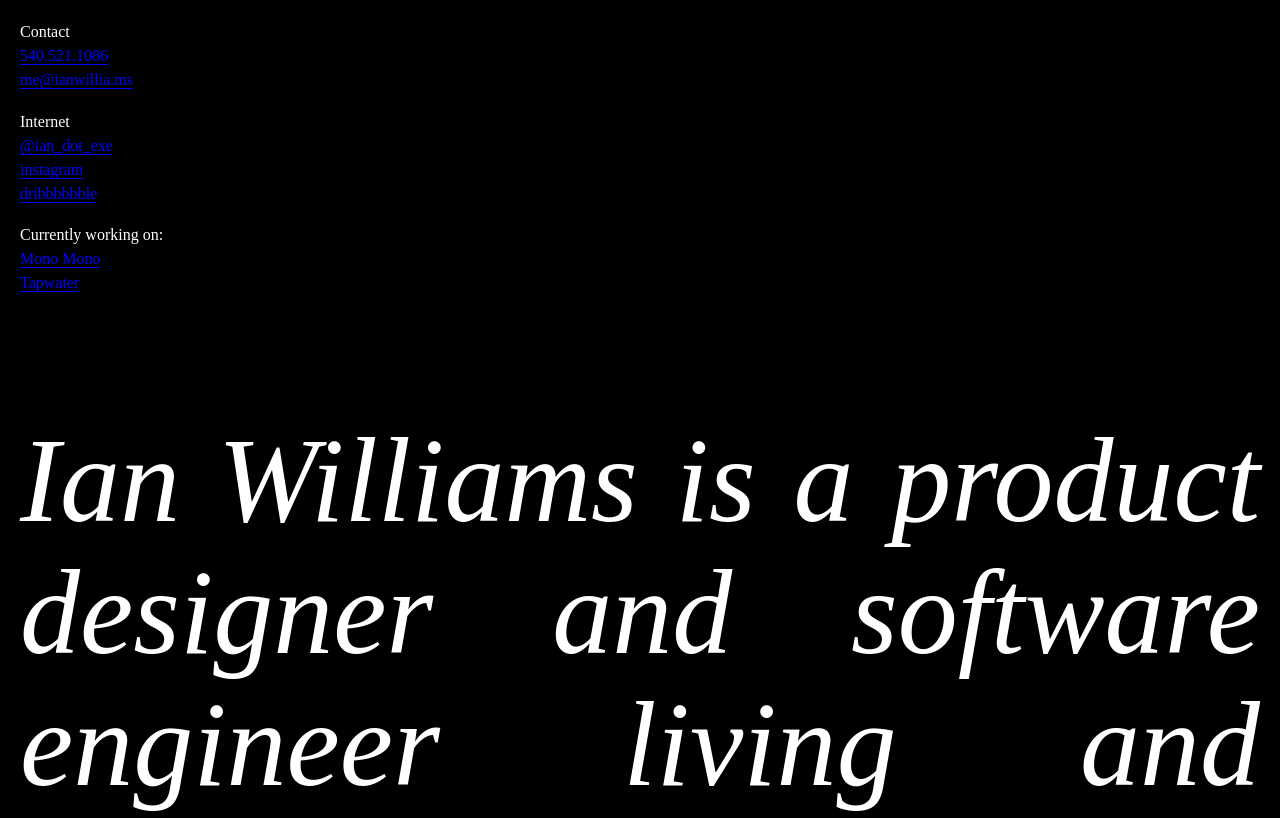
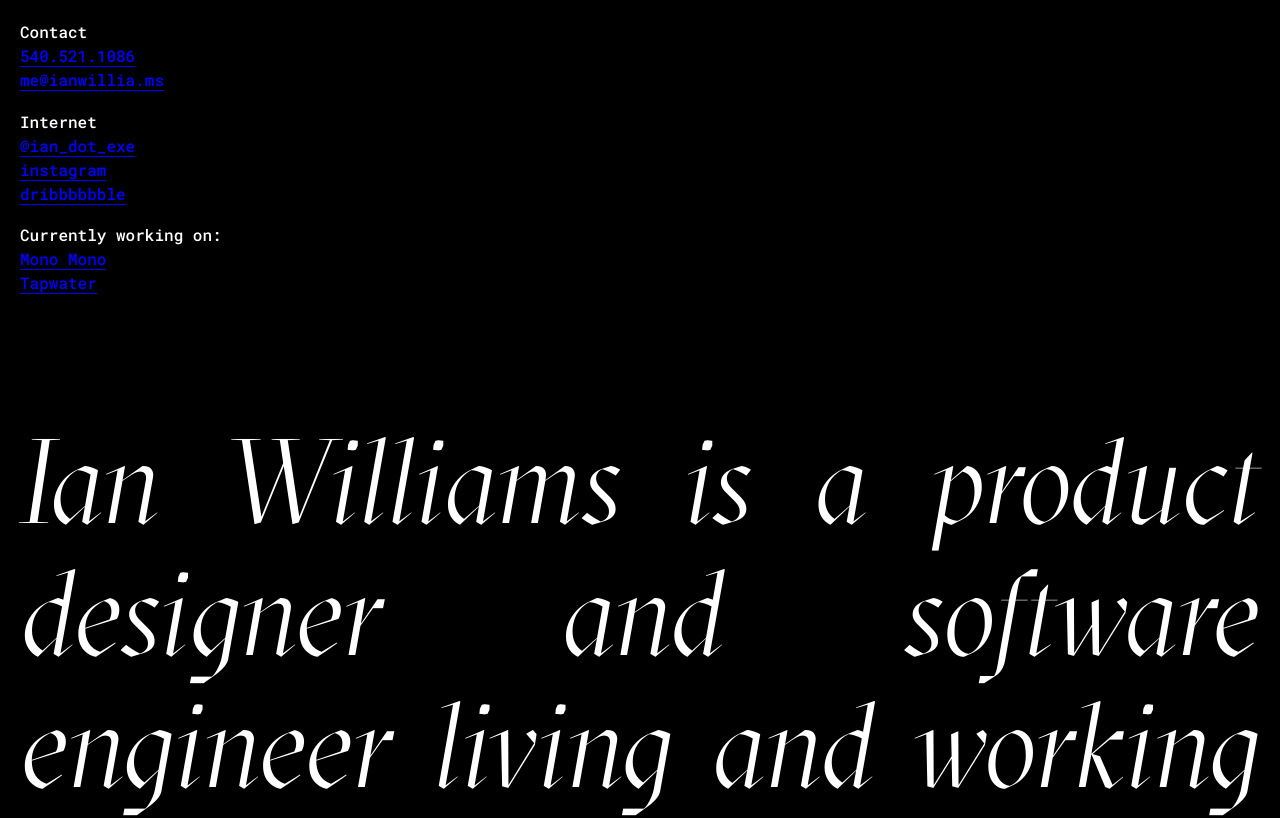
Before and after one commit to dictions/personal-site-v3, a website: page public/index.html in a window 1280 px wide. Shown: the top 818 px of the page. Drawn offline with Linux system fonts and the light colour scheme; the site is published under a folder, as on GitHub Pages, so addresses that start at the root find nothing.

Commit message:
Fix typefaces.

```diff
--- a/public/index.html
+++ b/public/index.html
@@ -6,13 +6,13 @@
 <style>
 @font-face {
 	font-family: 'gts';
-	src: url('/assets/gts.woff') format('woff');
+	src: url('assets/gts.woff') format('woff');
 	font-style: italic;
 	font-weight: 400;
 }
 @font-face {
 	font-family: 'rm';
-	src: url('/assets/rm.woff') format('woff');
+	src: url('assets/rm.woff') format('woff');
 	font-style: normal;
 	font-weight: 400;
 }
```
